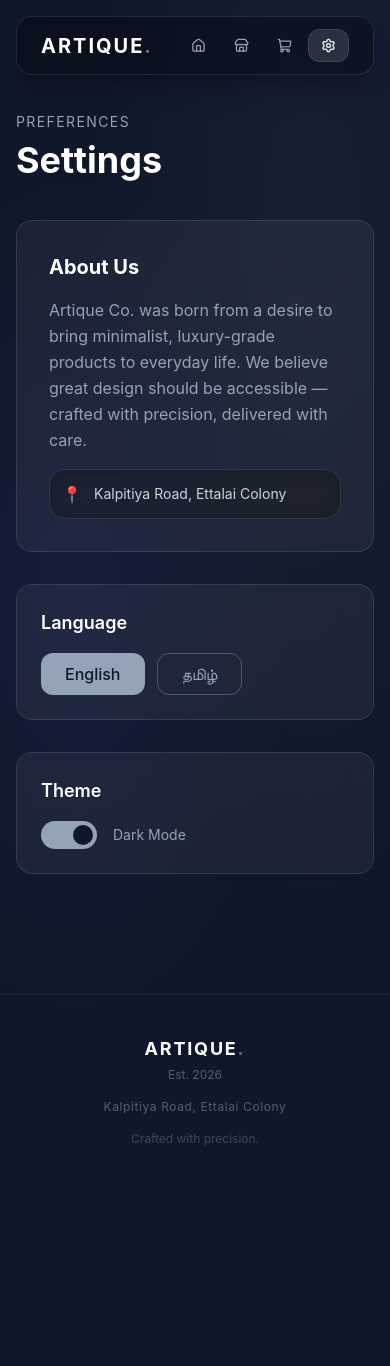
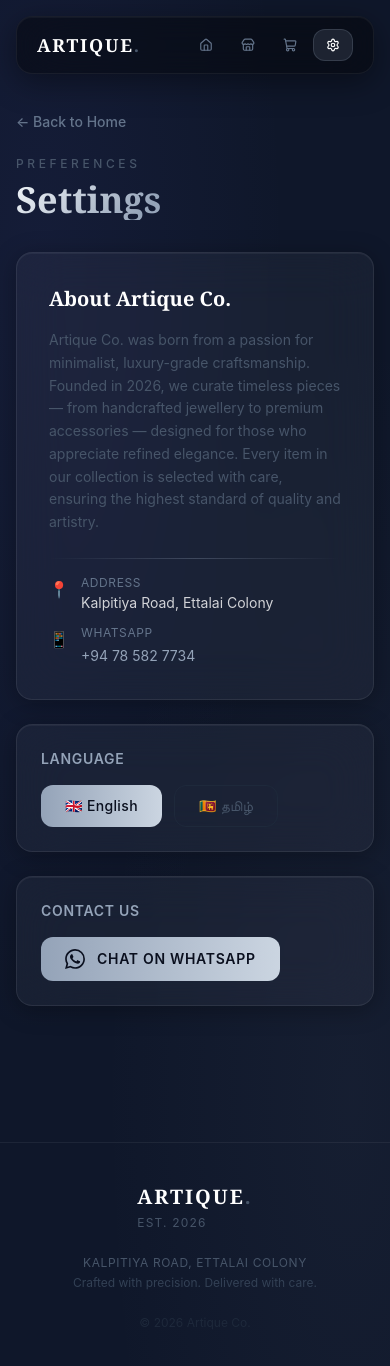
Before and after one commit to musadhikmueeth-droid/Artique-Co., a Next.js app: page /settings in a window 390 px wide. Shown: the top 1366 px of the page. Before the commit the page ends 1187 px from the top, so only its background shows below. Built offline with nearby package versions, Linux system fonts and the light colour scheme.

Commit message:
feat: professional redesign, WhatsApp 0785827734, all devices fix

```diff
--- a/app/globals.css
+++ b/app/globals.css
@@ -2,70 +2,69 @@
 @tailwind components;
 @tailwind utilities;
 
-:root {
-  --bg: #0f172a;
-  --accent: #94a3b8;
-}
+@import url('https://fonts.googleapis.com/css2?family=Playfair+Display:wght@400;500;600;700&family=Inter:wght@300;400;500;600&display=swap');
 
 * {
   scroll-behavior: smooth;
+  box-sizing: border-box;
 }
 
 body {
-  background-color: #0f172a;
+  background-color: #0a0f1e;
   color: #e2e8f0;
   font-family: 'Inter', system-ui, sans-serif;
   background-image:
-    radial-gradient(ellipse at 20% 50%, rgba(99, 102, 241, 0.08) 0%, transparent 50%),
-    radial-gradient(ellipse at 80% 20%, rgba(148, 163, 184, 0.06) 0%, transparent 50%);
+    radial-gradient(ellipse at 10% 20%, rgba(99, 102, 241, 0.07) 0%, transparent 50%),
+    radial-gradient(ellipse at 90% 80%, rgba(148, 163, 184, 0.05) 0%, transparent 50%),
+    radial-gradient(ellipse at 50% 50%, rgba(15, 23, 42, 0.8) 0%, transparent 100%);
+  min-height: 100vh;
 }
 
 @layer components {
   .glass {
-    @apply bg-white/5 backdrop-blur-md border border-white/10 rounded-2xl;
+    @apply bg-white/[0.04] backdrop-blur-xl border border-white/[0.08] rounded-2xl;
+    box-shadow: 0 4px 24px rgba(0,0,0,0.3), inset 0 1px 0 rgba(255,255,255,0.05);
   }
   .glass-dark {
-    @apply bg-black/30 backdrop-blur-md border border-white/10 rounded-2xl;
+    @apply bg-black/40 backdrop-blur-xl border border-white/[0.06] rounded-2xl;
+    box-shadow: 0 8px 32px rgba(0,0,0,0.4), inset 0 1px 0 rgba(255,255,255,0.04);
   }
   .btn-primary {
-    @apply bg-[#94a3b8] text-[#0f172a] font-semibold px-6 py-3 rounded-xl hover:bg-white transition-all duration-300 hover:scale-105 active:scale-95;
+    @apply bg-gradient-to-r from-[#94a3b8] to-[#cbd5e1] text-[#0a0f1e] font-semibold px-6 py-3 rounded-xl transition-all duration-300 hover:scale-105 active:scale-95 hover:shadow-lg hover:shadow-[#94a3b8]/20;
   }
   .btn-outline {
-    @apply border border-[#94a3b8]/50 text-[#94a3b8] font-semibold px-6 py-3 rounded-xl hover:bg-[#94a3b8] hover:text-[#0f172a] transition-all duration-300 hover:scale-105 active:scale-95;
+    @apply border border-[#94a3b8]/40 text-[#94a3b8] font-medium px-6 py-3 rounded-xl hover:bg-[#94a3b8]/10 hover:border-[#94a3b8]/70 transition-all duration-300 hover:scale-105 active:scale-95;
   }
   .btn-back {
-    @apply flex items-center gap-2 text-[#94a3b8] hover:text-white transition-all duration-200 hover:-translate-x-1 text-sm font-medium;
+    @apply flex items-center gap-2 text-[#64748b] hover:text-[#94a3b8] transition-all duration-200 hover:-translate-x-1 text-sm font-medium mb-6;
   }
 }
 
-/* Fade in animation */
 @keyframes fadeInUp {
-  from {
-    opacity: 0;
-    transform: translateY(24px);
-  }
-  to {
-    opacity: 1;
-    transform: translateY(0);
-  }
+  from { opacity: 0; transform: translateY(20px); }
+  to { opacity: 1; transform: translateY(0); }
 }
-
 @keyframes fadeIn {
   from { opacity: 0; }
   to { opacity: 1; }
 }
-
+@keyframes float {
+  0%, 100% { transform: translateY(0px); }
+  50% { transform: translateY(-8px); }
+}
 @keyframes shimmer {
   0% { background-position: -200% center; }
   100% { background-position: 200% center; }
 }
 
 .animate-fade-in-up {
-  animation: fadeInUp 0.6s ease forwards;
+  animation: fadeInUp 0.6s cubic-bezier(0.16, 1, 0.3, 1) forwards;
 }
-
 .animate-fade-in {
   animation: fadeIn 0.5s ease forwards;
+}
+.animate-float {
+  animation: float 3s ease-in-out infinite;
 }
 
 .delay-100 { animation-delay: 0.1s; opacity: 0; }
@@ -75,8 +74,17 @@ body {
 .delay-500 { animation-delay: 0.5s; opacity: 0; }
 
 .gradient-text {
-  background: linear-gradient(135deg, #e2e8f0 0%, #94a3b8 50%, #cbd5e1 100%);
+  background: linear-gradient(135deg, #f1f5f9 0%, #94a3b8 40%, #e2e8f0 100%);
   -webkit-background-clip: text;
   -webkit-text-fill-color: transparent;
   background-clip: text;
 }
+
+.luxury-text {
+  font-family: 'Playfair Display', Georgia, serif;
+}
+
+.divider {
+  height: 1px;
+  background: linear-gradient(90deg, transparent, rgba(148,163,184,0.3), transparent);
+}
--- a/app/page.tsx
+++ b/app/page.tsx
@@ -2,53 +2,52 @@ import Link from 'next/link';
 
 export default function HomePage() {
   return (
-    <div className="flex flex-col items-center justify-center min-h-[75vh] text-center gap-8">
-      {/* Hero */}
+    <div className="flex flex-col items-center justify-center min-h-[80vh] text-center gap-10 px-4">
+
+      {/* Badge */}
+      <div className="animate-fade-in-up delay-100 inline-flex items-center gap-2 glass px-4 py-2 text-xs text-[#94a3b8] tracking-[0.3em] uppercase">
+        <span className="w-1 h-1 rounded-full bg-emerald-400 animate-pulse" />
+        Est. 2026 — Premium Collection
+      </div>
+
+      {/* Hero Text */}
       <div className="flex flex-col items-center gap-4">
-        <p className="animate-fade-in-up delay-100 text-[#94a3b8] tracking-[0.5em] uppercase text-xs font-medium">
-          Est. 2026
-        </p>
-        <h1 className="animate-fade-in-up delay-200 text-6xl md:text-8xl font-bold tracking-tight gradient-text">
-          Artique<span className="text-[#64748b]">.</span>
+        <h1 className="animate-fade-in-up delay-200 luxury-text text-6xl md:text-8xl lg:text-9xl font-bold gradient-text leading-none tracking-tight">
+          Artique
         </h1>
-        <p className="animate-fade-in-up delay-300 text-[#94a3b8] text-lg md:text-xl max-w-md tracking-wide leading-relaxed">
-          Curated luxury. Delivered with precision.
+        <p className="animate-fade-in-up delay-300 text-[#475569] text-base md:text-lg max-w-sm tracking-widest uppercase font-light">
+          Curated Luxury · Timeless Design
         </p>
       </div>
 
       {/* Divider */}
-      <div className="animate-fade-in delay-400 flex items-center gap-4 w-48">
-        <div className="flex-1 h-px bg-gradient-to-r from-transparent to-[#94a3b8]/40" />
-        <span className="text-[#94a3b8]/40 text-xs">◈</span>
-        <div className="flex-1 h-px bg-gradient-to-l from-transparent to-[#94a3b8]/40" />
-      </div>
+      <div className="animate-fade-in delay-300 divider w-32" />
 
       {/* CTAs */}
       <div className="animate-fade-in-up delay-400 flex flex-col sm:flex-row gap-4">
-        <Link href="/shop" className="btn-primary text-center">
+        <Link href="/shop" className="btn-primary text-sm tracking-wider uppercase px-8 py-4">
           Explore Collection →
         </Link>
-        <Link href="/settings" className="btn-outline text-center">
-          About Us
+        <Link href="/settings" className="btn-outline text-sm tracking-wider uppercase px-8 py-4">
+          Our Story
         </Link>
       </div>
 
-      {/* Feature cards */}
-      <div className="animate-fade-in-up delay-500 grid grid-cols-3 gap-4 mt-4 w-full max-w-lg">
+      {/* Feature pills */}
+      <div className="animate-fade-in-up delay-500 flex flex-wrap justify-center gap-3 mt-2">
         {[
           { icon: '✦', text: 'Premium Quality' },
-          { icon: '◈', text: 'Curated Selection' },
+          { icon: '◈', text: 'Handcrafted' },
           { icon: '⟶', text: 'Fast Delivery' },
+          { icon: '◇', text: 'Luxury Packaging' },
         ].map(({ icon, text }) => (
-          <div
-            key={text}
-            className="glass p-4 text-center hover:border-[#94a3b8]/30 transition-all duration-300 hover:bg-white/10"
-          >
-            <p className="text-[#94a3b8] text-lg mb-1">{icon}</p>
-            <p className="text-white/60 text-xs tracking-wider uppercase">{text}</p>
+          <div key={text} className="glass px-4 py-2 flex items-center gap-2 hover:border-[#94a3b8]/20 transition-all duration-300">
+            <span className="text-[#475569] text-xs">{icon}</span>
+            <span className="text-[#64748b] text-xs tracking-wider uppercase font-medium">{text}</span>
           </div>
         ))}
       </div>
+
     </div>
   );
 }
--- a/app/settings/page.tsx
+++ b/app/settings/page.tsx
@@ -1,93 +1,104 @@
 'use client';
 
-import { useState, useEffect } from 'react';
+import { useState } from 'react';
+import Link from 'next/link';
 
 export default function SettingsPage() {
   const [lang, setLang] = useState<'en' | 'ta'>('en');
-  const [dark, setDark] = useState(true);
-
-  useEffect(() => {
-    document.documentElement.classList.toggle('dark', dark);
-  }, [dark]);
 
   const content = {
     en: {
-      about: 'About Us',
-      story: `Artique Co. was born from a desire to bring minimalist, luxury-grade products to everyday life. We believe great design should be accessible — crafted with precision, delivered with care.`,
+      about: 'About Artique Co.',
+      story: `Artique Co. was born from a passion for minimalist, luxury-grade craftsmanship. Founded in 2026, we curate timeless pieces — from handcrafted jewellery to premium accessories — designed for those who appreciate refined elegance. Every item in our collection is selected with care, ensuring the highest standard of quality and artistry.`,
       address: 'Kalpitiya Road, Ettalai Colony',
+      phone: '+94 78 582 7734',
       lang: 'Language',
-      theme: 'Theme',
-      dark: 'Dark Mode',
-      light: 'Light Mode',
+      contact: 'Contact Us',
     },
     ta: {
-      about: 'எங்களைப் பற்றி',
-      story: `Artique Co. அன்றாட வாழ்க்கையில் குறைந்தபட்ச, ஆடம்பர தரமான பொருட்களை கொண்டு வர வேண்டும் என்ற விருப்பத்தில் உருவானது. சிறந்த வடிவமைப்பு அனைவருக்கும் கிடைக்க வேண்டும் என்று நம்புகிறோம்.`,
+      about: 'Artique Co. பற்றி',
+      story: `Artique Co. குறைந்தபட்ச, ஆடம்பர தரமான கைவினைப் பொருட்களின் மீதான ஆர்வத்தில் உருவானது. 2026-ல் நிறுவப்பட்ட நாங்கள், கைவினை நகைகள் முதல் பிரீமியம் ஆபரணங்கள் வரை, மெருகூட்டப்பட்ட நேர்த்தியை பாராட்டுவோருக்காக காலத்தை தாண்டிய பொருட்களை தேர்வு செய்கிறோம்.`,
       address: 'கல்பிட்டி சாலை, எட்டலை காலனி',
+      phone: '+94 78 582 7734',
       lang: 'மொழி',
-      theme: 'தீம்',
-      dark: 'இருண்ட பயன்முறை',
-      light: 'ஒளிர்ந்த பயன்முறை',
+      contact: 'தொடர்பு கொள்ள',
     },
   };
 
   const t = content[lang];
 
   return (
-    <div className="max-w-2xl mx-auto flex flex-col gap-8">
-      <div className="mb-2">
-        <p className="text-[#94a3b8] tracking-widest uppercase text-sm mb-2">Preferences</p>
-        <h1 className="text-4xl font-bold text-white">Settings</h1>
+    <div className="max-w-2xl mx-auto flex flex-col gap-6">
+      <div className="mb-2 animate-fade-in-up">
+        <Link href="/" className="btn-back">← Back to Home</Link>
+        <p className="text-[#475569] tracking-[0.3em] uppercase text-xs mb-2 font-medium">Preferences</p>
+        <h1 className="luxury-text text-4xl font-bold gradient-text">Settings</h1>
       </div>
 
-      {/* About Us */}
-      <div className="glass p-8">
-        <h2 className="text-xl font-bold text-white mb-4">{t.about}</h2>
-        <p className="text-[#94a3b8] leading-relaxed mb-4">{t.story}</p>
-        <div className="flex items-center gap-3 glass-dark p-3">
-          <span className="text-[#94a3b8]">📍</span>
-          <span className="text-white/80 text-sm">{t.address}</span>
+      {/* About */}
+      <div className="glass p-8 animate-fade-in-up delay-100">
+        <h2 className="luxury-text text-xl font-bold text-white mb-4">{t.about}</h2>
+        <p className="text-[#475569] leading-relaxed text-sm mb-6">{t.story}</p>
+        <div className="divider mb-4" />
+        <div className="flex flex-col gap-3">
+          <div className="flex items-start gap-3">
+            <span className="text-[#475569] mt-0.5">📍</span>
+            <div>
+              <p className="text-[#64748b] text-xs uppercase tracking-wider mb-0.5">Address</p>
+              <p className="text-white/80 text-sm">{t.address}</p>
+            </div>
+          </div>
+          <div className="flex items-start gap-3">
+            <span className="text-[#475569] mt-0.5">📱</span>
+            <div>
+              <p className="text-[#64748b] text-xs uppercase tracking-wider mb-0.5">WhatsApp</p>
+              <a
+                href="https://wa.me/94785827734"
+                target="_blank"
+                rel="noopener noreferrer"
+                className="text-[#94a3b8] text-sm hover:text-white transition-colors"
+              >
+                {t.phone}
+              </a>
+            </div>
+          </div>
         </div>
       </div>
 
-      {/* Language Toggle */}
-      <div className="glass p-6">
-        <h2 className="text-lg font-semibold text-white mb-4">{t.lang}</h2>
+      {/* Language */}
+      <div className="glass p-6 animate-fade-in-up delay-200">
+        <h2 className="text-sm font-semibold text-[#94a3b8] mb-4 uppercase tracking-wider">{t.lang}</h2>
         <div className="flex gap-3">
           {(['en', 'ta'] as const).map((l) => (
             <button
               key={l}
               onClick={() => setLang(l)}
-              className={`px-6 py-2 rounded-xl font-medium transition-all ${
+              className={`px-6 py-2.5 rounded-xl text-sm font-medium tracking-wide transition-all duration-200 ${
                 lang === l
-                  ? 'bg-[#94a3b8] text-[#0f172a]'
-                  : 'border border-[#94a3b8]/40 text-[#94a3b8] hover:border-[#94a3b8]'
+                  ? 'bg-gradient-to-r from-[#94a3b8] to-[#cbd5e1] text-[#0a0f1e]'
+                  : 'border border-[#1e293b] text-[#475569] hover:border-[#475569] hover:text-[#94a3b8]'
               }`}
             >
-              {l === 'en' ? 'English' : 'தமிழ்'}
+              {l === 'en' ? '🇬🇧 English' : '🇱🇰 தமிழ்'}
             </button>
           ))}
         </div>
       </div>
 
-      {/* Theme Toggle */}
-      <div className="glass p-6">
-        <h2 className="text-lg font-semibold text-white mb-4">{t.theme}</h2>
-        <div className="flex items-center gap-4">
-          <button
-            onClick={() => setDark(!dark)}
-            className={`relative w-14 h-7 rounded-full transition-all ${
-              dark ? 'bg-[#94a3b8]' : 'bg-white/20'
-            }`}
-          >
-            <span
-              className={`absolute top-1 w-5 h-5 bg-[#0f172a] rounded-full transition-all ${
-                dark ? 'left-8' : 'left-1'
-              }`}
-            />
-          </button>
-          <span className="text-[#94a3b8] text-sm">{dark ? t.dark : t.light}</span>
-        </div>
+      {/* Contact */}
+      <div className="glass p-6 animate-fade-in-up delay-300">
+        <h2 className="text-sm font-semibold text-[#94a3b8] mb-4 uppercase tracking-wider">{t.contact}</h2>
+        <a
+          href="https://wa.me/94785827734"
+          target="_blank"
+          rel="noopener noreferrer"
+          className="btn-primary inline-flex items-center gap-3 text-sm tracking-wider uppercase"
+        >
+          <svg className="w-5 h-5" fill="currentColor" viewBox="0 0 24 24">
+            <path d="M17.472 14.382c-.297-.149-1.758-.867-2.03-.967-.273-.099-.471-.148-.67.15-.197.297-.767.966-.94 1.164-.173.199-.347.223-.644.075-.297-.15-1.255-.463-2.39-1.475-.883-.788-1.48-1.761-1.653-2.059-.173-.297-.018-.458.13-.606.134-.133.298-.347.446-.52.149-.174.198-.298.298-.497.099-.198.05-.371-.025-.52-.075-.149-.669-1.612-.916-2.207-.242-.579-.487-.5-.669-.51-.173-.008-.371-.01-.57-.01-.198 0-.52.074-.792.372-.272.297-1.04 1.016-1.04 2.479 0 1.462 1.065 2.875 1.213 3.074.149.198 2.096 3.2 5.077 4.487.709.306 1.262.489 1.694.625.712.227 1.36.195 1.871.118.571-.085 1.758-.719 2.006-1.413.248-.694.248-1.289.173-1.413-.074-.124-.272-.198-.57-.347m-5.421 7.403h-.004a9.87 9.87 0 01-5.031-1.378l-.361-.214-3.741.982.998-3.648-.235-.374a9.86 9.86 0 01-1.51-5.26c.001-5.45 4.436-9.884 9.888-9.884 2.64 0 5.122 1.03 6.988 2.898a9.825 9.825 0 012.893 6.994c-.003 5.45-4.437 9.884-9.885 9.884m8.413-18.297A11.815 11.815 0 0012.05 0C5.495 0 .16 5.335.157 11.892c0 2.096.547 4.142 1.588 5.945L.057 24l6.305-1.654a11.882 11.882 0 005.683 1.448h.005c6.554 0 11.89-5.335 11.893-11.893a11.821 11.821 0 00-3.48-8.413z"/>
+          </svg>
+          Chat on WhatsApp
+        </a>
       </div>
     </div>
   );
--- a/app/shop/page.tsx
+++ b/app/shop/page.tsx
@@ -12,57 +12,55 @@ export default async function ShopPage() {
   return (
     <div>
       <div className="mb-10 animate-fade-in-up">
-        <Link href="/" className="btn-back mb-4 inline-flex">
-          ← Back to Home
-        </Link>
-        <p className="text-[#94a3b8] tracking-widest uppercase text-xs mb-2 font-medium">Collection</p>
-        <h1 className="text-4xl font-bold gradient-text">Our Products</h1>
+        <Link href="/" className="btn-back">← Back to Home</Link>
+        <p className="text-[#475569] tracking-[0.3em] uppercase text-xs mb-2 font-medium">Collection</p>
+        <h1 className="luxury-text text-4xl md:text-5xl font-bold gradient-text">Our Products</h1>
       </div>
 
       {error && (
-        <div className="glass p-6 text-center text-red-400 animate-fade-in">
-          <p>Could not load products.</p>
-          <p className="text-sm text-white/40 mt-1">{error.message}</p>
+        <div className="glass p-6 text-center border-red-500/20 animate-fade-in">
+          <p className="text-red-400 font-medium">Could not load products.</p>
+          <p className="text-[#334155] text-sm mt-1">{error.message}</p>
         </div>
       )}
 
       {!error && (!products || products.length === 0) && (
-        <div className="glass p-12 text-center animate-fade-in">
-          <p className="text-[#94a3b8] text-lg">No products found.</p>
-          <p className="text-white/30 text-sm mt-2">
-            Add rows to the <code className="text-[#94a3b8]">products</code> table in Supabase.
-          </p>
+        <div className="glass p-16 text-center animate-fade-in">
+          <p className="text-[#64748b] text-lg">No products available yet.</p>
+          <p className="text-[#334155] text-sm mt-2">Check back soon for our curated collection.</p>
         </div>
       )}
 
-      <div className="grid grid-cols-1 sm:grid-cols-2 lg:grid-cols-3 gap-6">
+      <div className="grid grid-cols-1 sm:grid-cols-2 lg:grid-cols-3 gap-5">
         {(products as Product[])?.map((product, i) => (
           <Link
             key={product.id}
             href={`/product/${product.id}`}
-            className="glass group hover:border-[#94a3b8]/40 transition-all duration-300 overflow-hidden hover:scale-[1.02] hover:shadow-lg hover:shadow-[#94a3b8]/5 animate-fade-in-up"
-            style={{ animationDelay: `${i * 0.08}s`, opacity: 0 }}
+            className="glass group hover:border-[#94a3b8]/20 transition-all duration-400 overflow-hidden hover:scale-[1.02] hover:shadow-xl hover:shadow-black/40 animate-fade-in-up"
+            style={{ animationDelay: `${i * 0.07}s`, opacity: 0 }}
           >
+            <div className="overflow-hidden rounded-t-2xl">
               {product.img_url ? (
                 <img
                   src={product.img_url}
                   alt={product.name}
-                className="w-full h-56 object-cover rounded-t-2xl group-hover:scale-105 transition-transform duration-500"
+                  className="w-full h-52 object-cover group-hover:scale-110 transition-transform duration-600"
                 />
               ) : (
-              <div className="w-full h-56 bg-gradient-to-br from-white/5 to-white/10 flex items-center justify-center rounded-t-2xl">
-                <span className="text-white/20 text-5xl">◈</span>
+                <div className="w-full h-52 bg-gradient-to-br from-[#0f172a] to-[#1e293b] flex items-center justify-center">
+                  <span className="text-[#1e293b] text-6xl">◈</span>
                 </div>
               )}
+            </div>
             <div className="p-5">
-              <p className="text-[#94a3b8] text-xs tracking-widest uppercase mb-1">{product.category}</p>
-              <h2 className="text-white font-semibold text-lg">{product.name}</h2>
-              <p className="text-white/50 text-sm mt-1 line-clamp-2">{product.description}</p>
-              <div className="flex items-center justify-between mt-3">
-                <p className="text-white font-bold text-xl">
+              <p className="text-[#475569] text-xs tracking-[0.2em] uppercase mb-1 font-medium">{product.category}</p>
+              <h2 className="text-white font-semibold text-base leading-snug">{product.name}</h2>
+              <p className="text-[#334155] text-xs mt-1.5 line-clamp-2 leading-relaxed">{product.description}</p>
+              <div className="flex items-center justify-between mt-4 pt-4 border-t border-white/[0.05]">
+                <p className="text-white font-bold text-lg">
                   LKR {product.price?.toLocaleString()}
                 </p>
-                <span className="text-[#94a3b8] text-xs group-hover:translate-x-1 transition-transform duration-200">
+                <span className="text-[#475569] text-xs group-hover:text-[#94a3b8] group-hover:translate-x-1 transition-all duration-200 uppercase tracking-wider">
                   View →
                 </span>
               </div>
--- a/components/Footer.tsx
+++ b/components/Footer.tsx
@@ -1,17 +1,18 @@
 export default function Footer() {
   return (
-    <footer className="mt-20 py-10 border-t border-white/5">
-      <div className="max-w-6xl mx-auto px-4 flex flex-col md:flex-row items-center justify-between gap-4">
-        <div className="text-center md:text-left">
-          <p className="text-white font-bold tracking-widest text-lg">
-            ARTIQUE<span className="text-[#64748b]">.</span>
+    <footer className="mt-24 border-t border-white/[0.06]">
+      <div className="max-w-5xl mx-auto px-6 py-10 flex flex-col md:flex-row items-center justify-between gap-6">
+        <div>
+          <p className="luxury-text text-xl font-bold text-white tracking-widest">
+            ARTIQUE<span className="text-[#475569]">.</span>
           </p>
-          <p className="text-white/30 text-xs mt-1">Est. 2026</p>
+          <p className="text-[#475569] text-xs mt-1 tracking-widest uppercase">Est. 2026</p>
         </div>
-        <p className="text-[#94a3b8]/50 text-xs tracking-wider text-center">
-          Kalpitiya Road, Ettalai Colony
-        </p>
-        <p className="text-white/20 text-xs">Crafted with precision.</p>
+        <div className="text-center">
+          <p className="text-[#475569] text-xs tracking-wider uppercase">Kalpitiya Road, Ettalai Colony</p>
+          <p className="text-[#334155] text-xs mt-1">Crafted with precision. Delivered with care.</p>
+        </div>
+        <p className="text-[#1e293b] text-xs">© 2026 Artique Co.</p>
       </div>
     </footer>
   );
--- a/components/Navbar.tsx
+++ b/components/Navbar.tsx
@@ -15,24 +15,24 @@ export default function Navbar() {
   ];
 
   return (
-    <nav className="fixed top-0 left-0 right-0 z-50 px-4 mt-4">
-      <div className="max-w-4xl mx-auto glass-dark px-6 py-3 flex items-center justify-between shadow-xl shadow-black/20">
-        <Link href="/" className="text-xl font-bold tracking-widest text-white hover:text-[#94a3b8] transition-colors duration-200">
-          ARTIQUE<span className="text-[#64748b]">.</span>
+    <nav className="fixed top-0 left-0 right-0 z-50 px-4 pt-4">
+      <div className="max-w-5xl mx-auto glass-dark px-5 py-3 flex items-center justify-between">
+        <Link href="/" className="luxury-text text-lg font-bold text-white tracking-widest hover:text-[#94a3b8] transition-colors">
+          ARTIQUE<span className="text-[#475569]">.</span>
         </Link>
         <div className="flex items-center gap-1">
           {links.map(({ href, label, icon: Icon }) => (
             <Link
               key={href}
               href={href}
-              className={`flex items-center gap-2 px-3 py-2 rounded-xl text-sm font-medium transition-all duration-200 ${
+              className={`flex items-center gap-1.5 px-3 py-2 rounded-xl text-xs font-medium tracking-wide transition-all duration-200 ${
                 pathname === href
-                  ? 'bg-[#94a3b8]/20 text-white border border-[#94a3b8]/20'
-                  : 'text-[#94a3b8] hover:text-white hover:bg-white/5'
+                  ? 'bg-[#94a3b8]/15 text-white border border-[#94a3b8]/20'
+                  : 'text-[#64748b] hover:text-[#94a3b8] hover:bg-white/[0.04]'
               }`}
             >
-              <Icon size={15} />
-              <span className="hidden sm:inline">{label}</span>
+              <Icon size={14} />
+              <span className="hidden sm:inline uppercase tracking-wider">{label}</span>
             </Link>
           ))}
         </div>
```
Also changed, not shown: app/cart/page.tsx (+55 -40 lines), app/product/[id]/page.tsx (+23 -19 lines). Lines whose indentation alone changed are shown as unchanged.
